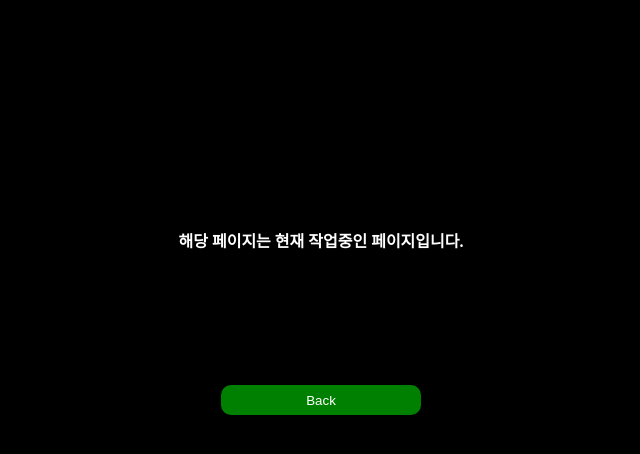
After one commit to HanLuca/Coit, a Flask app: page /manger in a window 1280 px wide. The commit adds this page. Shown: the top 454 px of the page, without its empty margins (319-959 px from the left). Run offline with Flask 2, Linux system fonts and the light colour scheme.

Commit message:
Add Patch ( Manger ) Page

```diff
--- a/App.py
+++ b/App.py
@@ -159,6 +159,10 @@ def pageProfile(userId, userPw):
     else:
         return render_template('_Page_state.html', title = 'Error', state = 'No user.', backName = 'Home', back = url_for('pageHome'))
 
+# Manger / 메니저 페이지
+@app.route('/manger', methods=['get'])
+def pageManger():
+    return render_template('6Page_manger.html', title = 'M', URL = url_for('pageHome'))
 
 
 if __name__ == '__main__':
--- /dev/null
+++ b/static/css/6Page_manger.css
@@ -0,0 +1,25 @@
+body {
+    background-color: black;
+
+    color: white;
+    font-weight: bold;
+    text-align: center;
+
+    user-select: none; /* Drag Ban - user-select: text;*/
+}
+
+.patchIndex {
+    position: absolute;
+    top:30%; left: 50%;
+    transform: translate(-50%,-50%);
+}
+
+.buttonBack {
+    background-color: green; color: white;
+    border: none; border-radius: 10px;
+    height: 30px; width: 200px; cursor: pointer;
+
+    position: absolute;
+    top:50%; left: 50%;
+    transform: translate(-50%,-50%);
+}
--- a/templates/1Page_home.html
+++ b/templates/1Page_home.html
@@ -10,6 +10,7 @@
     <title>{{ title }}</title>
 </head>
 <body>
+    <a href="{{ url_for('pageManger') }}"><img class="manger" src="{{ url_for('static', filename='image/Manger.png') }}"></a>
 
     <span class="indexAlign">Text Index</span>
 
--- /dev/null
+++ b/templates/6Page_manger.html
@@ -0,0 +1,20 @@
+<!DOCTYPE html>
+<html lang="en">
+<head>
+    <meta charset="UTF-8">
+    <meta http-equiv="X-UA-Compatible" content="IE=edge">
+    <meta name="viewport" content="width=device-width, initial-scale=1.0">
+    <link rel="stylesheet" href="{{ url_for('static', filename='css/6Page_manger.css') }}">
+    <link rel="icon" href="{{ url_for('static', filename='image/Icon.png') }}">
+
+    <title>{{ title }}</title>
+</head>
+<body>
+    <span class="patchIndex">해당 페이지는 현재 작업중인 페이지입니다.</span>
+
+    <form methods='get' id='pageManger' action={{ URL }}>
+        <button type="submit" class="buttonBack">Back</button>
+    </form>
+
+</body>
+</html>
```
Also changed, not shown: static/css/1Page_home.css (+9 -0 lines), static/image/Manger.png (added).
